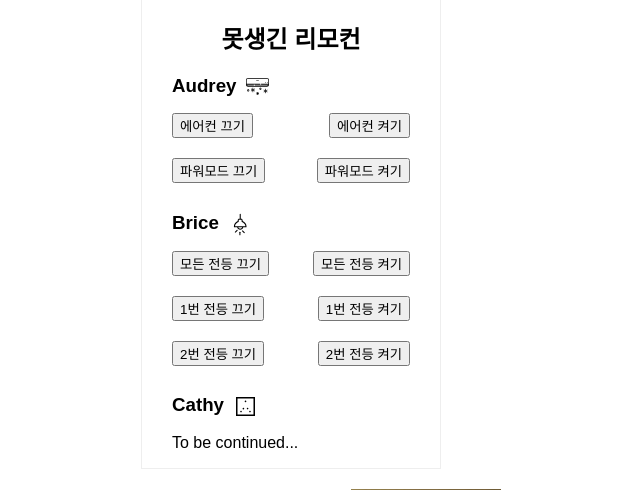
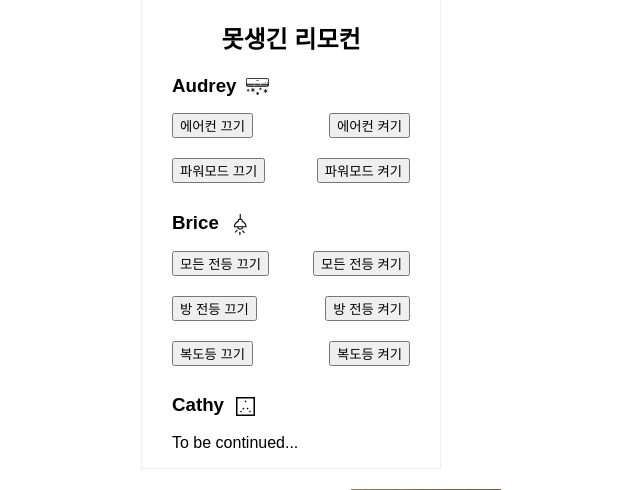
Before and after one commit to ybbarng/Alexander-Bonaparte-Cust, a Python web app: template abcust/templates/remote-controller.html in a window 1280 px wide. Shown: the part 21-511 px from the top of the page, without its empty margins (349-989 px from the left). Run offline with Jinja, Linux system fonts and the light colour scheme; the template is opened without the code that fills it, so the values that code supplies are empty.

Commit message:
1번, 2번 대신에 알아보기 쉬운 이름으로 변경

```diff
--- a/abcust/templates/remote-controller.html
+++ b/abcust/templates/remote-controller.html
@@ -116,12 +116,12 @@ header {
         <button id="brice-switch-off">모든 전등 끄기</button>
     </div>
     <div class="button-group">
-        <button id="brice-switch-on-1">1번 전등 켜기</button>
-        <button id="brice-switch-off-1">1번 전등 끄기</button>
+        <button id="brice-switch-on-1">방 전등 켜기</button>
+        <button id="brice-switch-off-1">방 전등 끄기</button>
     </div>
     <div class="button-group">
-        <button id="brice-switch-on-2">2번 전등 켜기</button>
-        <button id="brice-switch-off-2">2번 전등 끄기</button>
+        <button id="brice-switch-on-2">복도등 켜기</button>
+        <button id="brice-switch-off-2">복도등 끄기</button>
     </div>
 
     <h3>Cathy<img class="icon awair" alt="어웨어" src="{{ url_for('static', filename='remote-controller/icon/awair.svg') }}" /></h3>
```
